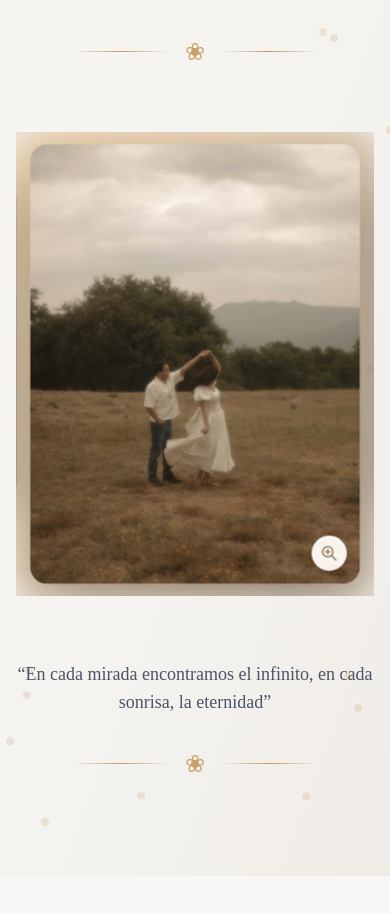
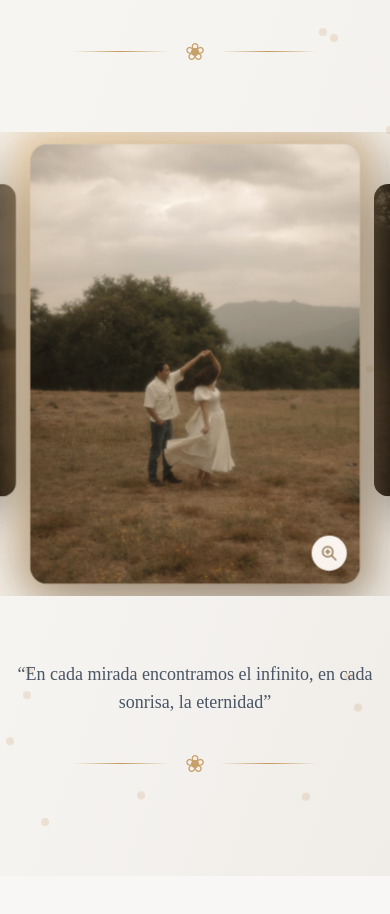
Before and after one commit to AlejoReyna/wedding_invitation, a Next.js app: page / in a window 390 px wide. Shown: the part 1027-1941 px from the top of the page. Built offline with nearby package versions, Linux system fonts and the light colour scheme.

Commit message:
Gallery section

```diff
--- a/src/app/components/Gallery.tsx
+++ b/src/app/components/Gallery.tsx
@@ -293,7 +293,7 @@ Texto bien romanticote que les dejo de tarea a mis queridos clientes y familiare
           </div>
 
           {/* Mobile: Enhanced Horizontal Scroll with Depth Effect */}
-          <div className="md:hidden">
+          <div className="md:hidden -mx-4">
             <div
               ref={galleryRef}
               className="flex gap-4 overflow-x-auto scrollbar-hide py-8 px-4"
```
